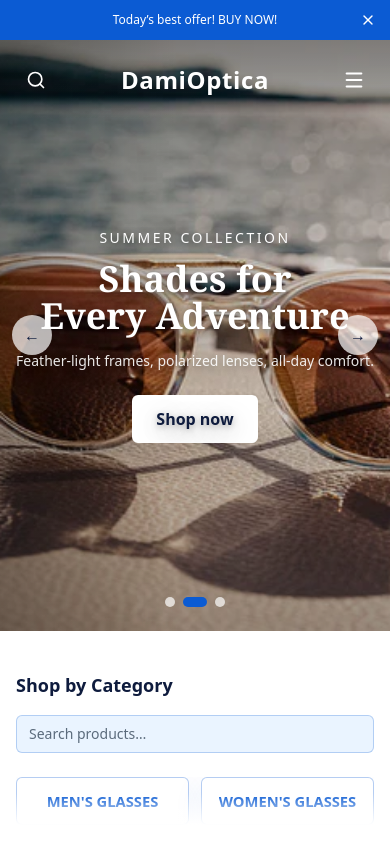
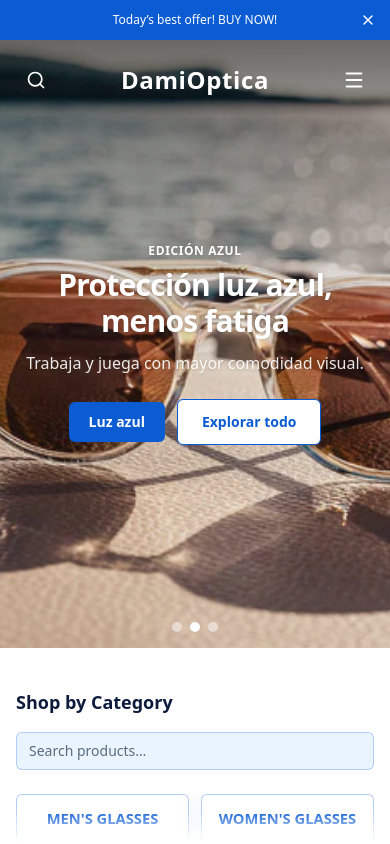
Before and after one commit to hermtechs/optica-site-nextjs2, a Next.js app: page / in a window 390 px wide. Shown: the top 844 px of the page. Built offline with nearby package versions, Linux system fonts and the light colour scheme.

Commit message:
removed prev next buttons on mobile for better UI appearence

```diff
--- a/components/HeroCarousel.js
+++ b/components/HeroCarousel.js
@@ -1,136 +1,178 @@
+// components/HeroCarousel.js
 "use client";
+
 import { useEffect, useRef, useState } from "react";
+import { ChevronLeft, ChevronRight } from "lucide-react";
+import Link from "next/link";
+import { useLocale } from "@/components/i18n/LocaleProvider";
 
-const slides = [
+const SLIDES = [
   {
-    img: "/hero-banner.jpg", // place in /public or change paths
-    eyebrow: "Great Accessories",
-    titleLines: ["Modern and", "Timeless Glasses"],
-    desc:
-      "Purus commodo faucibus fermentum tortor suscipit morbi fringilla ac. " +
-      "Egestas tempus fermentum tortor rhoncus pulvinar netus.",
-    ctaText: "See more",
-    ctaHref: "#",
+    id: 1,
+    img: "/hero-banner.jpg",
+    eyebrow: "Nueva temporada",
+    title: "Monturas ligeras, visión clara",
+    subtitle: "Comodidad diaria con estilo minimalista.",
+    ctas: [
+      { href: "/products", label: "Comprar ahora", variant: "primary" },
+      {
+        href: "/search?cats=Sunglasses",
+        label: "Ver gafas de sol",
+        variant: "secondary",
+      },
+    ],
   },
   {
+    id: 2,
     img: "/hero-banner2.jpg",
-    eyebrow: "Summer Collection",
-    titleLines: ["Shades for", "Every Adventure"],
-    desc: "Feather-light frames, polarized lenses, all-day comfort.",
-    ctaText: "Shop now",
-    ctaHref: "#",
+    eyebrow: "Edición azul",
+    title: "Protección luz azul, menos fatiga",
+    subtitle: "Trabaja y juega con mayor comodidad visual.",
+    ctas: [
+      {
+        href: "/products?cats=Blue-Light%20Glasses",
+        label: "Luz azul",
+        variant: "primary",
+      },
+      { href: "/search", label: "Explorar todo", variant: "secondary" },
+    ],
   },
   {
+    id: 3,
     img: "/hero-banner3.jpg",
-    eyebrow: "Limited Drop",
-    titleLines: ["Retro Frames", "Reimagined"],
-    desc: "Classic silhouettes with modern materials and colors.",
-    ctaText: "Explore",
-    ctaHref: "#",
+    eyebrow: "Sol & ciudad",
+    title: "Sunglasses con tratamiento UV400",
+    subtitle: "Bloqueo confiable. Estilos para cada día.",
+    ctas: [
+      {
+        href: "/products?cats=Sunglasses",
+        label: "Sunglasses",
+        variant: "primary",
+      },
+      { href: "/about", label: "Conócenos", variant: "secondary" },
+    ],
   },
 ];
 
+// Utility CTA component
+function CTA({ href, children, variant = "primary" }) {
+  const base =
+    "inline-flex items-center justify-center px-5 py-2.5 rounded-md text-sm font-semibold transition focus-visible:outline-none focus-visible:ring-2";
+  if (variant === "secondary") {
+    return (
+      <Link
+        href={href}
+        className={`${base} btn-outline bg-white/10 border-white/60 text-white hover:bg-white/20 focus-visible:ring-white/60`}
+      >
+        {children}
+      </Link>
+    );
+  }
+  return (
+    <Link
+      href={href}
+      className={`${base} bg-brand text-white hover:opacity-90 focus-visible:ring-brand/40`}
+    >
+      {children}
+    </Link>
+  );
+}
+
 export default function HeroCarousel() {
-  const [i, setI] = useState(0);
-  const len = slides.length;
+  const { locale } = useLocale();
+  const [index, setIndex] = useState(0);
   const timer = useRef(null);
+  const count = SLIDES.length;
 
-  const goto = (n) => setI((n + len) % len);
-  const next = () => goto(i + 1);
-  const prev = () => goto(i - 1);
+  // Autoplay
+  useEffect(() => {
+    clearInterval(timer.current);
+    timer.current = setInterval(() => {
+      setIndex((i) => (i + 1) % count);
+    }, 6000);
+    return () => clearInterval(timer.current);
+  }, [count, locale]);
 
-  useEffect(() => {
-    timer.current = setInterval(next, 5500);
-    return () => clearInterval(timer.current);
-    // eslint-disable-next-line react-hooks/exhaustive-deps
-  }, [i]);
+  const go = (delta) => setIndex((i) => (i + delta + count) % count);
 
   return (
     <section className="relative">
-      {/* Stage */}
-      <div className="relative h-[70vh] md:h-[76vh] lg:h-[82vh] overflow-hidden">
-        {slides.map((s, idx) => (
-          <div
-            key={idx}
-            className={
-              "absolute inset-0 transition-opacity duration-700 " +
-              (i === idx ? "opacity-100" : "opacity-0")
-            }
-            aria-hidden={i !== idx}
-          >
-            {/* Background */}
+      {/* Background images */}
+      <div className="relative h-[72vh] min-h-[420px] w-full overflow-hidden">
+        {SLIDES.map((s, i) => (
           <img
+            key={s.id}
             src={s.img}
-              alt=""
-              className="w-full h-full object-cover z-0"
+            alt={s.title}
+            className={`absolute inset-0 h-full w-full object-cover transition-opacity duration-700 ${
+              i === index ? "opacity-100" : "opacity-0"
+            }`}
+            loading={i === 0 ? "eager" : "lazy"}
           />
-            {/* Overlays behind navbar */}
-            <div className="absolute inset-0 bg-gradient-to-b from-black/30 via-black/10 to-black/30 z-0" />
-            <div className="absolute left-0 top-0 bottom-0 w-44 md:w-64 bg-gradient-to-r from-black/25 to-transparent z-0" />
-          </div>
         ))}
 
-        {/* Content */}
-        <div className="absolute inset-0 z-10">
-          <div className="container-tight h-full grid place-items-center">
-            <div className="text-white text-center text-shadow-lg max-w-2xl">
-              <p className="uppercase tracking-[0.18em] text-sm md:text-base font-medium mb-3">
-                {slides[i].eyebrow}
+        {/* Soft top gradient shadow (sits BEHIND navbar) */}
+        <div
+          aria-hidden="true"
+          className="pointer-events-none absolute inset-0 z-[1] bg-gradient-to-b from-black/40 via-transparent to-transparent"
+        />
+
+        {/* Content (above gradient, below navbar which is z-50) */}
+        <div className="relative z-10 flex h-full items-center justify-center">
+          <div className="container-tight text-center text-white">
+            <p className="text-xs font-semibold tracking-wider uppercase drop-shadow">
+              {SLIDES[index].eyebrow}
             </p>
-              <h1 className="font-serif font-bold leading-[1.05] text-4xl md:text-5xl lg:text-6xl mb-4">
-                {slides[i].titleLines.map((line, k) => (
-                  <span key={k}>
-                    {line}
-                    {k < slides[i].titleLines.length - 1 && <br />}
-                  </span>
+            <h1 className="mt-2 text-3xl md:text-5xl font-semibold tracking-tight drop-shadow">
+              {SLIDES[index].title}
+            </h1>
+            <p className="mt-3 text-base md:text-lg text-white/90 drop-shadow">
+              {SLIDES[index].subtitle}
+            </p>
+
+            {/* CTAs centered */}
+            <div className="mt-6 flex flex-wrap items-center justify-center gap-3">
+              {SLIDES[index].ctas.map((c) => (
+                <CTA key={c.href} href={c.href} variant={c.variant}>
+                  {c.label}
+                </CTA>
               ))}
-              </h1>
-              <p className="text-white/90 text-sm md:text-base mb-6">
-                {slides[i].desc}
-              </p>
-              <div className="flex justify-center">
-                <a
-                  href={slides[i].ctaHref}
-                  className="inline-flex items-center justify-center rounded-md px-6 py-3 bg-white text-ink font-semibold hover:bg-surf transition"
-                >
-                  {slides[i].ctaText}
-                </a>
-              </div>
             </div>
           </div>
         </div>
 
-        {/* Arrows */}
+        {/* Dots */}
+        <div className="pointer-events-none absolute bottom-4 left-1/2 z-10 -translate-x-1/2">
+          <div className="flex items-center gap-2">
+            {SLIDES.map((s, i) => (
               <button
-          onClick={prev}
+                key={s.id}
+                onClick={() => setIndex(i)}
+                className={`pointer-events-auto h-2.5 w-2.5 rounded-full transition ${
+                  i === index ? "bg-white" : "bg-white/50 hover:bg-white/70"
+                }`}
+                aria-label={`Slide ${i + 1}`}
+              />
+            ))}
+          </div>
+        </div>
+
+        {/* Prev/Next — HIDDEN on mobile, visible from md: up */}
+        <div className="absolute inset-y-0 left-0 right-0 z-10 hidden md:flex items-center justify-between px-2">
+          <button
+            onClick={() => go(-1)}
             aria-label="Previous slide"
-          className="absolute left-3 md:left-6 top-1/2 -translate-y-1/2 bg-white/70 hover:bg-white text-ink rounded-full w-10 h-10 grid place-items-center z-20"
+            className="inline-flex items-center justify-center rounded-full w-11 h-11 bg-black/35 text-white hover:bg-black/50 focus-visible:outline-none focus-visible:ring-2 focus-visible:ring-white/70"
           >
-          ←
+            <ChevronLeft size={22} />
           </button>
           <button
-          onClick={next}
+            onClick={() => go(1)}
             aria-label="Next slide"
-          className="absolute right-3 md:right-6 top-1/2 -translate-y-1/2 bg-white/70 hover:bg-white text-ink rounded-full w-10 h-10 grid place-items-center z-20"
+            className="inline-flex items-center justify-center rounded-full w-11 h-11 bg-black/35 text-white hover:bg-black/50 focus-visible:outline-none focus-visible:ring-2 focus-visible:ring-white/70"
           >
-          →
+            <ChevronRight size={22} />
           </button>
-
-        {/* Dots (brand color on active) */}
-        <div className="absolute bottom-6 left-0 right-0 flex items-center justify-center gap-2 z-20">
-          {slides.map((_, idx) => (
-            <button
-              key={idx}
-              onClick={() => goto(idx)}
-              aria-label={`Go to slide ${idx + 1}`}
-              className={
-                "h-2.5 rounded-full transition-all " +
-                (i === idx
-                  ? "w-6 bg-brand"
-                  : "w-2.5 bg-white/70 hover:bg-white")
-              }
-            />
-          ))}
         </div>
       </div>
     </section>
```
Lines whose indentation alone changed are shown as unchanged.
